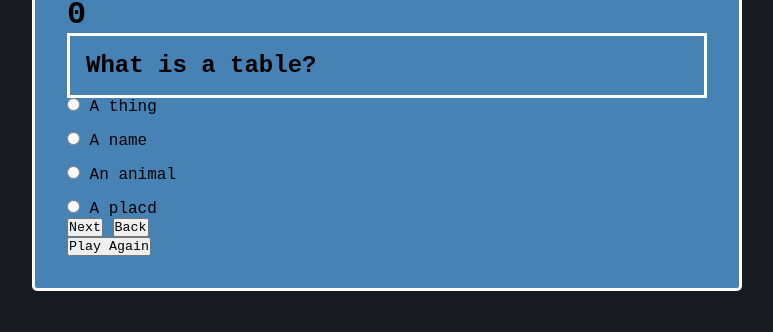
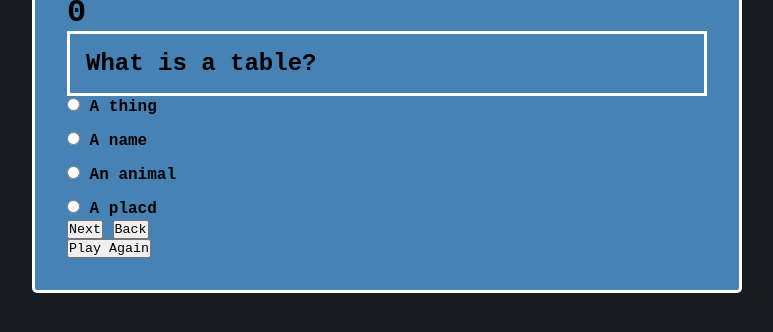
Before and after one commit to JesyQueck/Quiz_App, a plain HTML site: page index.html in a window 1280 px wide. Shown: the part 302-634 px from the top of the page, without its empty margins (253-1026 px from the left). Drawn offline with Linux system fonts and the light colour scheme.

Commit message:
styles commit

```diff
--- a/index.html
+++ b/index.html
@@ -21,19 +21,19 @@
         <div class="options">
             <div class="opt1">
                 <input type="radio" name="option" id="option1">
-                <label for="">A thing</label>
+                <label class="label" for="">A thing</label>
             </div>
             <div class="opt2">
                 <input type="radio" name="option" id="option2">
-                <label for="">A name</label>
+                <label class="label" for="">A name</label>
             </div>
             <div class="opt3">
                 <input type="radio" name="option" id="option3">
-                <label for="">An animal</label>
+                <label class="label" for="">An animal</label>
             </div>
             <div class="opt4">
                 <input type="radio" name="option" id="option4">
-                <label for="">A placd</label>
+                <label class="label" for="">A placd</label>
             </div>
         </div>
         <div class="next-back_button">
--- a/styles.css
+++ b/styles.css
@@ -37,13 +37,16 @@
 .question{
     border: 3px solid white;
     padding: 1rem;
+    overflow: hidden;
 }
 .options{
     display: flex;
     flex-direction: column;
     align-items: flex-start;
     gap: 16px;
+    margin: 2px 0;
 }
 .label{
-
+    font-size: 16px;
+    font-weight: 600;
 }
```
